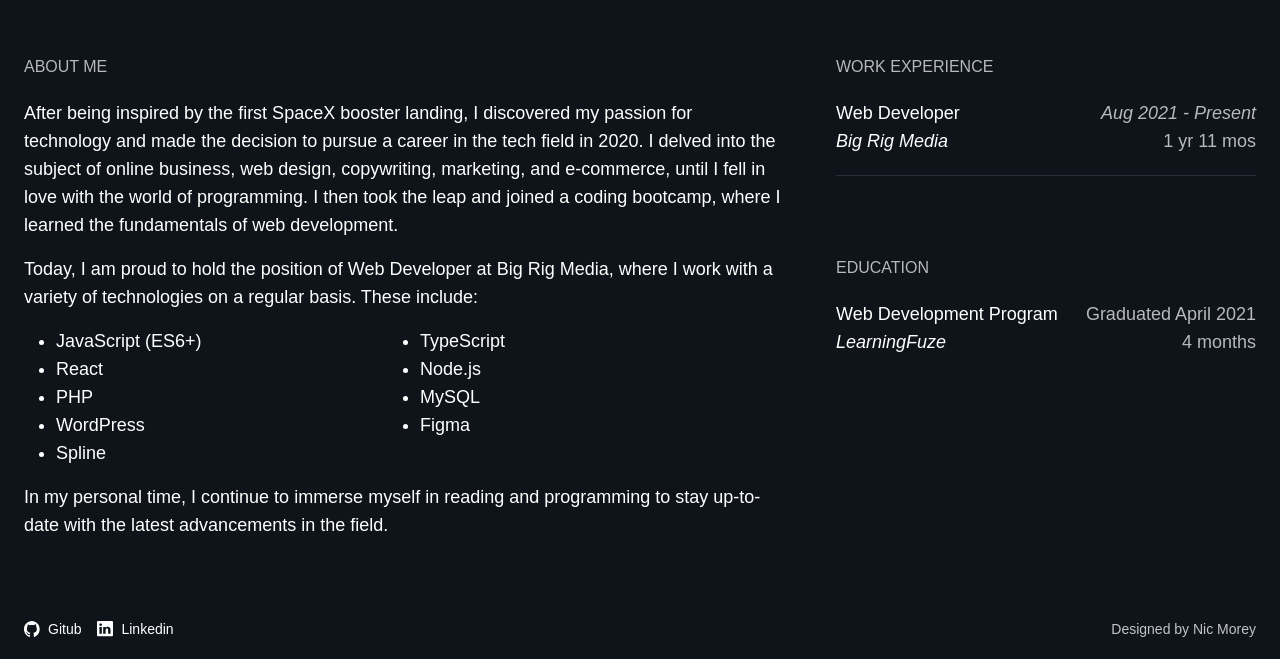
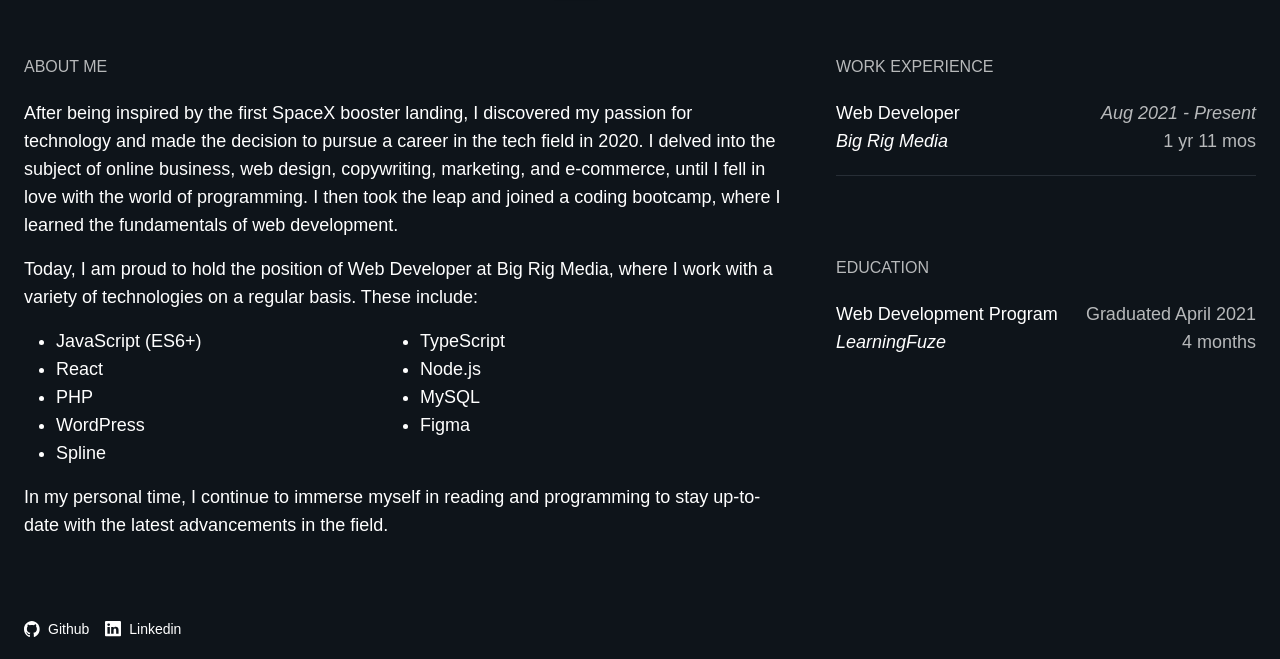
Before and after one commit to Nickolas-Hernandez/nickhernandez.dev, a Next.js app: page / in a window 1280 px wide. Shown: the part 1201-1860 px from the top of the page. Built offline with nearby package versions, Linux system fonts and the light colour scheme; a web font is replaced by a local one.

Commit message:
Fix github typo in footer

```diff
--- a/src/components/layout/components/footer/footer.tsx
+++ b/src/components/layout/components/footer/footer.tsx
@@ -8,10 +8,10 @@ export const Footer = () => {
     <footer className="text-gray-600 body-font pb-5 pt-8 lg:pt-10">
       <div className="contain">
         <div className="wrapper mb-2 md:mb-0">
-          <Link className="flex items-center justify-center md:justify-start  md:mr-4 mb-2 md:mb-0" href="https://github.com/Nickolas-Hernandez" target="_blank" rel="noreffer"><Image src={whiteGithub} className="mr-2" alt="Link to GitHub profile" width={16} height={16} />Gitub</Link>
+          <Link className="flex items-center justify-center md:justify-start  md:mr-4 mb-2 md:mb-0" href="https://github.com/Nickolas-Hernandez" target="_blank" rel="noreffer"><Image src={whiteGithub} className="mr-2" alt="Link to GitHub profile" width={16} height={16} />Github</Link>
           <Link className="flex items-center justify-center md:justify-start" href="https://www.linkedin.com/in/nickolashernandez/" target="_blank" rel="noreffer"><Image src={linkedin} className="mr-2" alt="Link to Linkedin Page" width={16} height={16} />Linkedin</Link>
         </div>
-        <Link className="flex items-center nic" href="https://www.nicmorey.com" target="_blank" rel="noreffer">Designed by Nic Morey</Link>
+        {/* <Link className="flex items-center nic" href="https://www.nicmorey.com" target="_blank" rel="noreffer">Designed by Nic Morey</Link> */}
       </div>
     </footer>
       );
```
